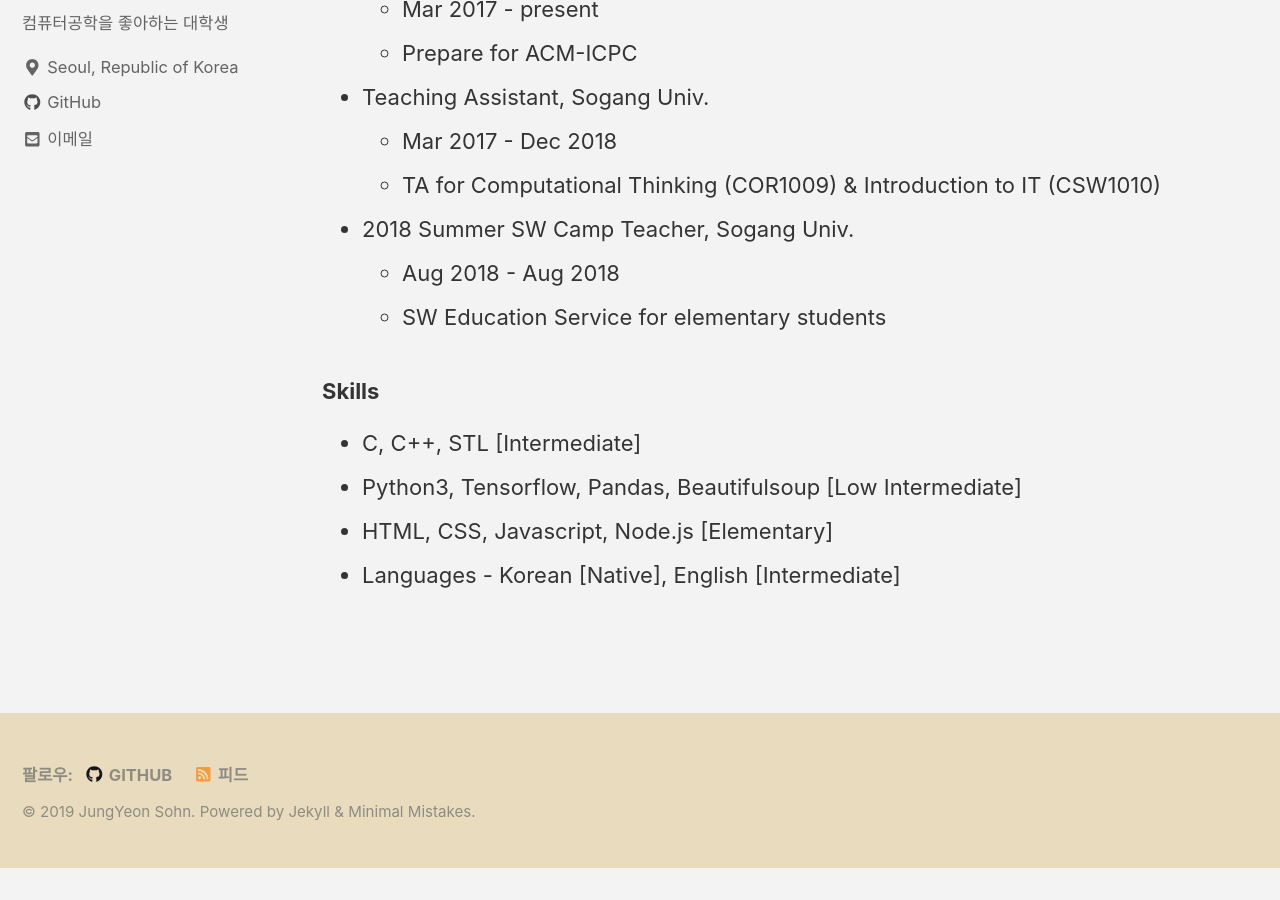
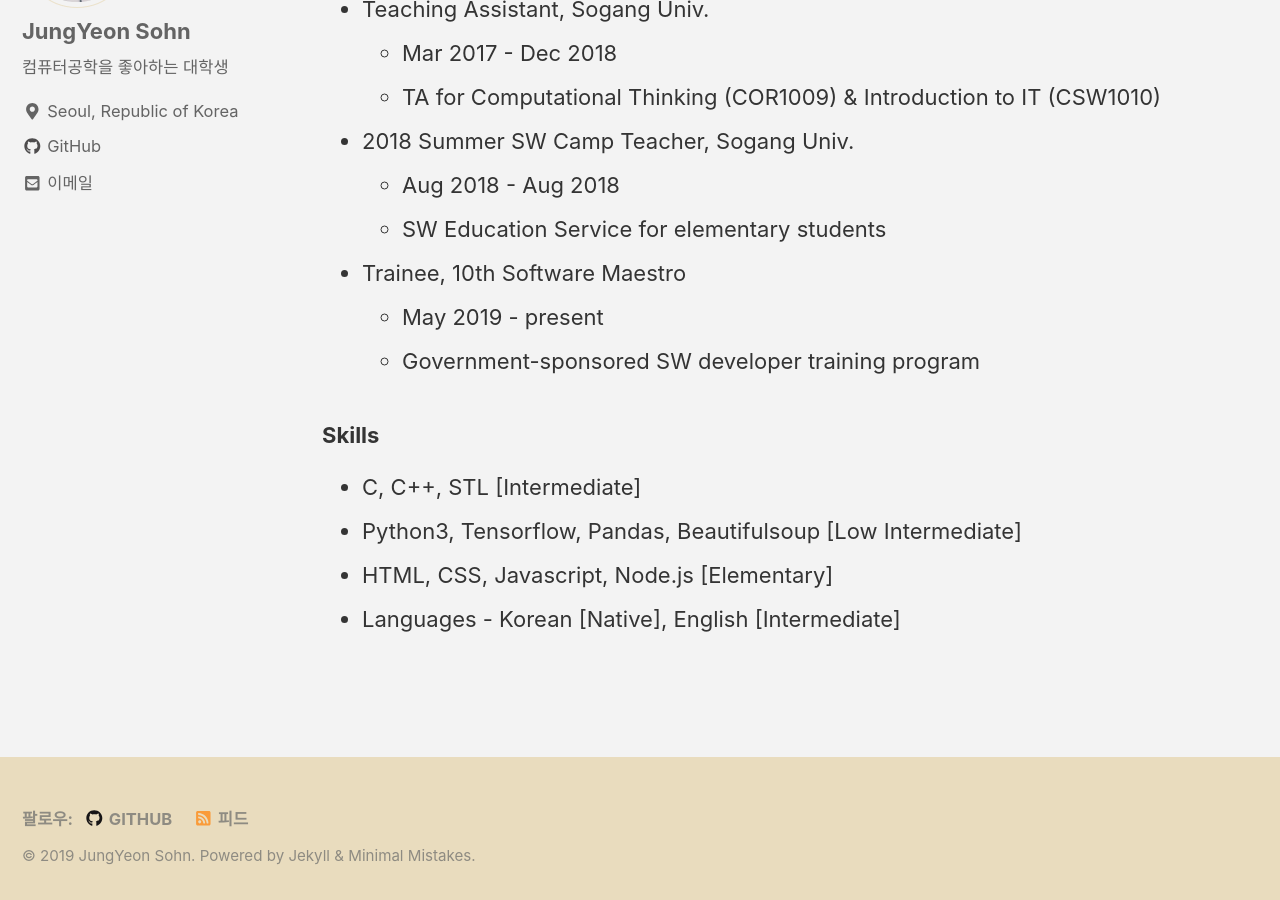
Before and after one commit to leesunkyu94/leesunkyu94.github.io, a Jekyll site: the page built from _pages/about.md, in a window 1280 px wide and 900 px high, scrolled down 2406 px. Built offline with Jekyll 4.4.1, drawn with Linux system fonts in a browser that asks for light colours; cached includes are drawn as plain includes; before the commit the page ends 3273 px from its top, so only the background shows below that; some of the changed text lies outside the part shown.

Commit message:
about 수정

```diff
--- a/_pages/about.md
+++ b/_pages/about.md
@@ -68,6 +66,9 @@ author_profile: true
 * 2018 Summer SW Camp Teacher, Sogang Univ.
     * Aug 2018 - Aug 2018
     * SW Education Service for elementary students
+* Trainee, 10th Software Maestro
+    * May 2019 - present
+    * Government-sponsored SW developer training program
 
 ### Skills
 
```
Also changed, not shown: other parts of _pages/about.md (+0 -2 lines).
